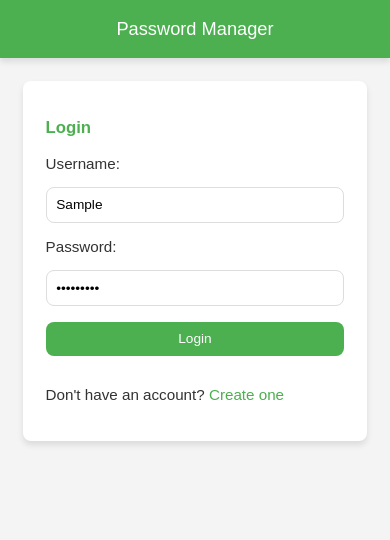
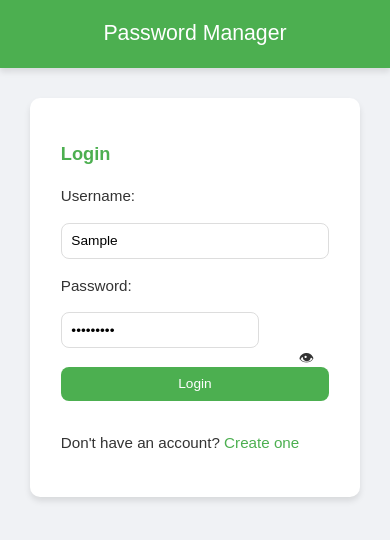
Before and after one commit to Saranisonline/PasswordManager, a plain HTML site: page index.html in a window 390 px wide. Both pictures are taken after typing "Sample", "Sample123" into the empty fields and a click on the button "Login". Drawn offline with nearby package versions, Linux system fonts and the light colour scheme.

Commit message:
Update index.html

```diff
--- a/index.html
+++ b/index.html
@@ -10,43 +10,43 @@
       font-family: Arial, sans-serif;
       margin: 0;
       padding: 0;
-      background: #f4f4f4;
+      background: #f0f2f5;
       color: #333;
     }
 
     header {
       background: #4CAF50;
       color: white;
-      padding: 1.2em 0;
+      padding: 1.5em 0;
       text-align: center;
-      font-size: 1.5em;
+      font-size: 1.8em;
       box-shadow: 0 4px 6px rgba(0, 0, 0, 0.1);
     }
 
     main {
-      padding: 1.5em;
-      max-width: 400px;
+      padding: 2em;
+      max-width: 450px;
       margin: auto;
     }
 
     section {
       background: white;
-      padding: 1.5em;
-      margin-bottom: 1em;
-      border-radius: 8px;
+      padding: 2em;
+      margin-bottom: 1.5em;
+      border-radius: 10px;
       box-shadow: 0 4px 6px rgba(0, 0, 0, 0.1);
     }
 
     h2 {
-      font-size: 1.3em;
+      font-size: 1.5em;
       color: #4CAF50;
-      margin-bottom: 1em;
+      margin-bottom: 1.2em;
     }
 
     form {
       display: flex;
       flex-direction: column;
-      gap: 1em;
+      gap: 1.2em;
     }
 
     input, button {
@@ -54,6 +54,11 @@
       font-size: 1em;
       border: 1px solid #ddd;
       border-radius: 8px;
+      transition: border-color 0.3s ease;
+    }
+
+    input:focus, button:focus {
+      border-color: #4CAF50;
     }
 
     button {
@@ -66,6 +71,13 @@
 
     button:hover {
       background: #45A049;
+    }
+
+    .toggle-visibility {
+      position: absolute;
+      right: 15px;
+      top: 35px;
+      cursor: pointer;
     }
 
     .hidden {
@@ -93,6 +105,7 @@
       padding: 0.5em 1em;
       border-radius: 8px;
       cursor: pointer;
+      transition: background 0.3s;
     }
 
     .edit-btn:hover, .save-btn:hover, .delete-btn:hover {
@@ -110,12 +123,12 @@
       }
 
       header {
-        font-size: 1.2em;
+        font-size: 1.4em;
         padding: 1em;
       }
 
       h2 {
-        font-size: 1.1em;
+        font-size: 1.2em;
       }
 
       input, button {
@@ -137,7 +150,10 @@
         <label for="username">Username:</label>
         <input type="text" id="username" placeholder="Enter username" required>
         <label for="password">Password:</label>
-        <input type="password" id="password" placeholder="Enter password" required>
+        <div style="position: relative;">
+          <input type="password" id="password" placeholder="Enter password" required>
+          <span class="toggle-visibility" id="toggle-password">&#128065;</span>
+        </div>
         <button type="submit">Login</button>
         <p id="toggle-auth">Don't have an account? <span style="color: #4CAF50; cursor: pointer;">Create one</span></p>
       </form>
@@ -151,7 +167,10 @@
           <label for="service">Service:</label>
           <input type="text" id="service" placeholder="Enter service name" required>
           <label for="password-input">Password:</label>
-          <input type="password" id="password-input" placeholder="Enter password" required>
+          <div style="position: relative;">
+            <input type="password" id="password-input" placeholder="Enter password" required>
+            <span class="toggle-visibility" id="toggle-password-input">&#128065;</span>
+          </div>
           <div id="strength-feedback" class="strength"></div>
           <button type="submit">Save Password</button>
         </form>
@@ -317,6 +336,24 @@
     });
 
     displayPasswords();
+
+    // Show and hide password functionality
+    const togglePassword = document.getElementById('toggle-password');
+    const togglePasswordInput = document.getElementById('toggle-password-input');
+
+    togglePassword.addEventListener('click', () => {
+      const passwordField = document.getElementById('password');
+      const type = passwordField.type === 'password' ? 'text' : 'password';
+      passwordField.type = type;
+      togglePassword.innerHTML = type === 'password' ? '&#128065;' : '&#128066;';
+    });
+
+    togglePasswordInput.addEventListener('click', () => {
+      const passwordFieldInput = document.getElementById('password-input');
+      const type = passwordFieldInput.type === 'password' ? 'text' : 'password';
+      passwordFieldInput.type = type;
+      togglePasswordInput.innerHTML = type === 'password' ? '&#128065;' : '&#128066;';
+    });
   </script>
 </body>
 </html>
```
